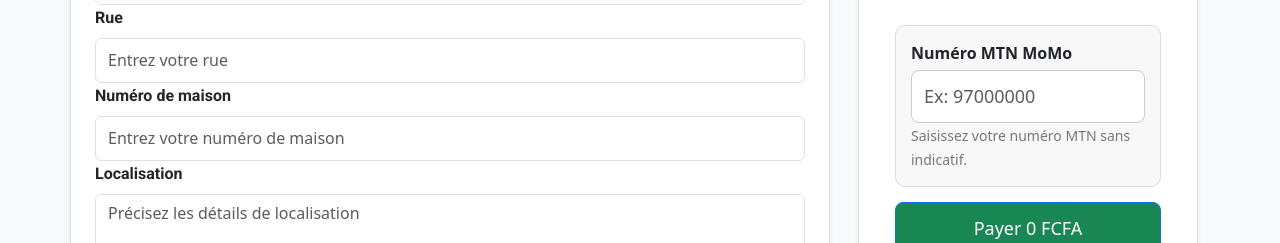
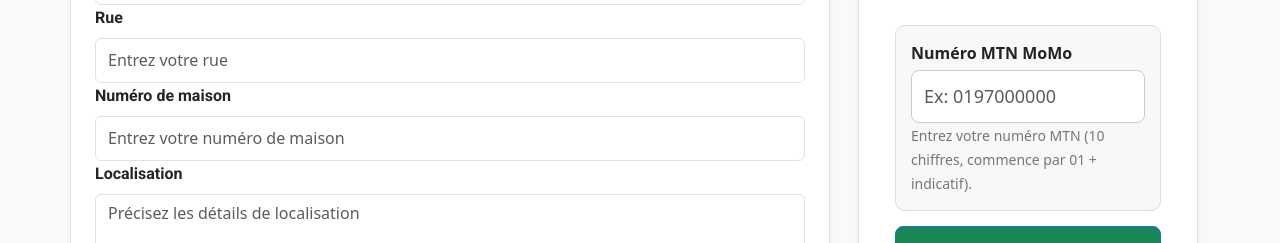
Before and after one commit to GROUP-NOL-MARKET/application_web_front, a React (Create React App) app: page /Paiement in a window 1280 px wide. Shown: the part 372-615 px from the top of the page. Built offline with nearby package versions, Linux system fonts and the light colour scheme; no server answers.

Commit message:
Commit pour le changement de l'environnement en prod suite à la difficulté de déploiement

```diff
--- a/src/Components/Authentification/api.js
+++ b/src/Components/Authentification/api.js
@@ -3,7 +3,9 @@ import axios from "axios";
 // ======================================
 //   BASE URL depuis .env
 // ======================================
-const API_URL = process.env.REACT_APP_API_URL || "http://localhost:8000/api";
+const API_URL = process.env.REACT_APP_API_URL||  "http://localhost:8000/api";
+
+// process.env.REACT_APP_API_URL ||
 
 // Création d'une instance Axios
 const API = axios.create({
--- a/src/Components/SandboxMomoButton.js
+++ b/src/Components/SandboxMomoButton.js
@@ -1,11 +1,11 @@
 import React, { useState, useEffect, useRef } from 'react';
 import { useNavigate } from "react-router-dom";
-import { Button, Spinner, Alert, Form } from "react-bootstrap";
+import { Button, Spinner, Alert } from "react-bootstrap";
 import API from './Authentification/api';
 import { toast } from 'react-toastify';
 
 export default function SandboxMomoButton({ amount }) {
-    const [phone, setPhone] = useState("");            // numéro MTN entré par l'utilisateur
+    const [phone, setPhone] = useState(""); // numéro MTN 10 chiffres
     const [refId, setRefId] = useState(null);
     const [txId, setTxId] = useState(null);
     const [status, setStatus] = useState('idle');
@@ -17,14 +17,14 @@ export default function SandboxMomoButton({ amount }) {
     const MAX_POLL_ATTEMPTS = 100;
     const POLL_INTERVAL_MS = 3000;
 
-    // Vérification simple du numéro MTN
+    // Validation MTN BENIN (10 chiffres : 01 + indicatif + 6 chiffres)
     const isValidPhone = (num) => {
-        return /^9[0-9]{7}$/.test(num); // Format béninois MTN (ex: 97xxxxxx, 96xxxxxx...)
+        return /^01(61|62|66|67|90|91|96|97|52)[0-9]{6}$/.test(num);
     };
 
     const createPayment = async () => {
         if (!isValidPhone(phone)) {
-            toast.error("Veuillez entrer un numéro MTN valide.");
+            toast.error("Veuillez entrer un numéro MTN MoMo valide (10 chiffres).");
             return;
         }
 
@@ -44,7 +44,7 @@ export default function SandboxMomoButton({ amount }) {
                 setRefId(res.data.reference || null);
                 setTxId(res.data.transaction_id || null);
                 setStatus('processing');
-                toast.info('Demande envoyée — veuillez valider sur votre téléphone.');
+                toast.info('Demande envoyée — validez le paiement sur votre téléphone.');
             } else {
                 setStatus('failed');
                 setErrorMsg(res?.data?.error || 'Erreur init paiement');
@@ -128,11 +128,10 @@ export default function SandboxMomoButton({ amount }) {
     }, [refId, navigate]);
 
 
-    // === UI ===
     return (
         <div style={{ padding: 20 }}>
 
-            {/* Formulaire façon 1XBet / Betwinner */}
+            {/* Formulaire MoMo */}
             <div
                 style={{
                     background: '#f8f8f8',
@@ -146,9 +145,9 @@ export default function SandboxMomoButton({ amount }) {
 
                 <input
                     type="tel"
-                    maxLength="8"
+                    maxLength="10"
                     className="form-control"
-                    placeholder="Ex: 97000000"
+                    placeholder="Ex: 0197000000"
                     value={phone}
                     onChange={(e) => setPhone(e.target.value.replace(/\D/g, ""))}
                     style={{
@@ -159,12 +158,14 @@ export default function SandboxMomoButton({ amount }) {
                     }}
                 />
 
-                <small style={{ color: "#777" }}>Saisissez votre numéro MTN sans indicatif.</small>
+                <small style={{ color: "#777" }}>
+                    Entrez votre numéro MTN (10 chiffres, commence par 01 + indicatif).
+                </small>
             </div>
 
             {txId && <div style={{ marginBottom: 8 }}>Transaction : <strong>{txId}</strong></div>}
             {status !== 'idle' && status !== 'processing' && errorMsg && (
-                <Alert variant="danger">{errorMsg}</Alert>
+                <Alert variant="danger"> {errorMsg?.error || (typeof errorMsg === 'string' ? errorMsg : JSON.stringify(errorMsg))}</Alert>
             )}
 
             <Button
```
